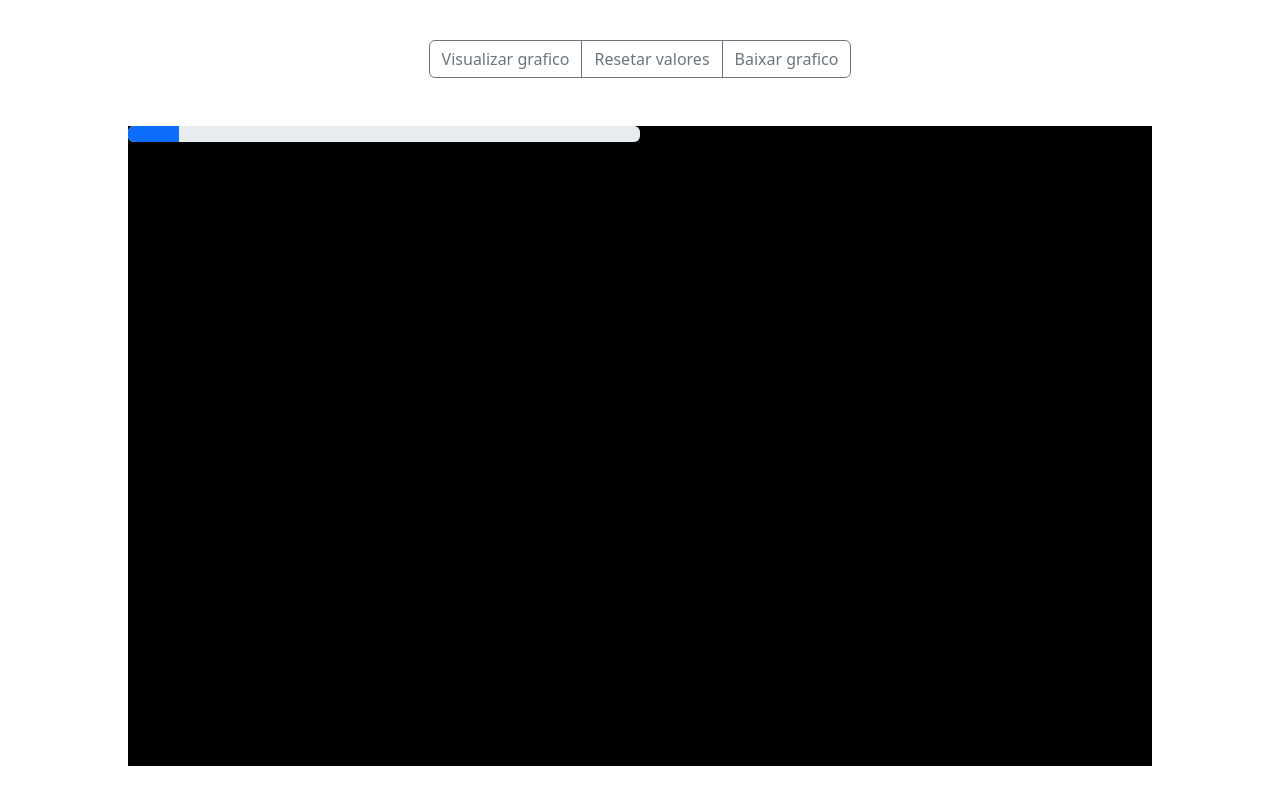
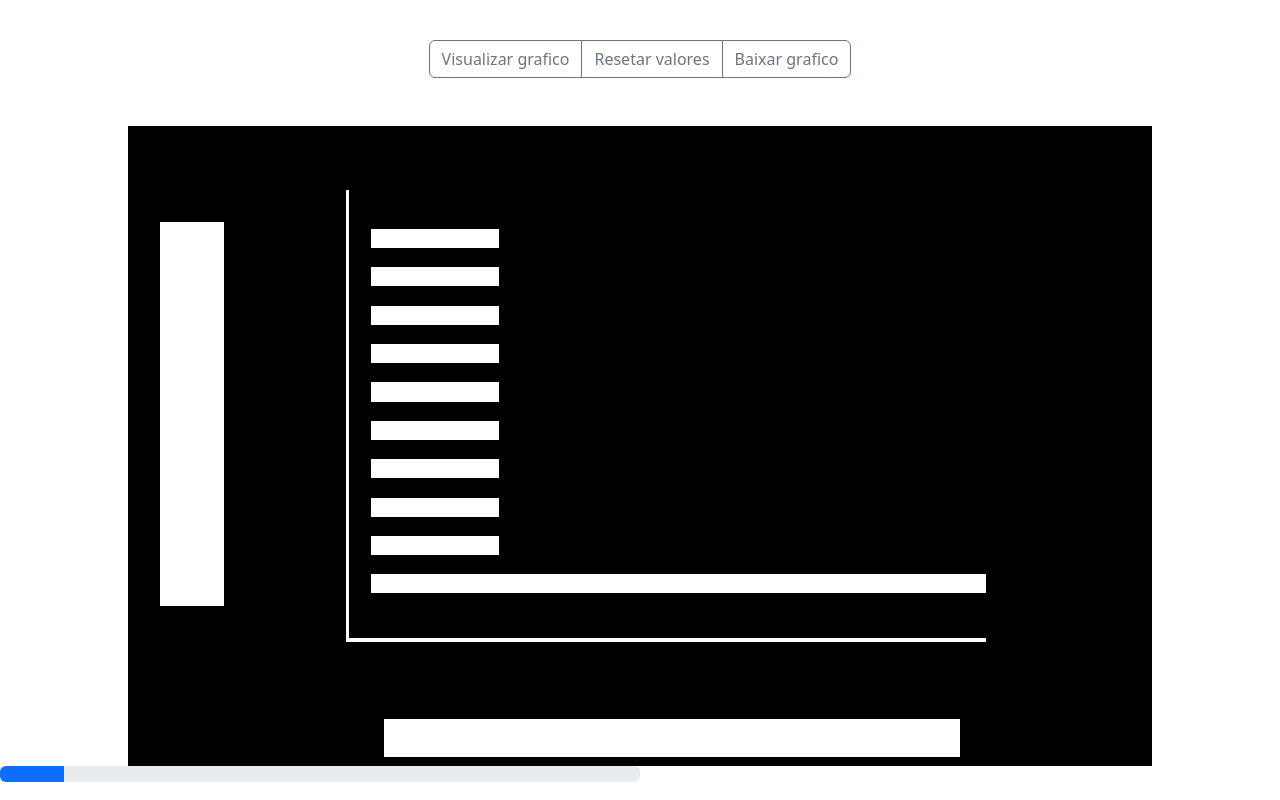
Before and after one commit to Bruno-Gabriel-dos-santos/site_cinza-site_plot, a plain HTML site: page plot.html in a window 1280 px wide. Shown: the part 1600-2400 px from the top of the page. Drawn offline with nearby package versions, Linux system fonts and the light colour scheme.

Commit message:
Update plot.html

```diff
--- a/plot.html
+++ b/plot.html
@@ -522,13 +522,30 @@
           <br><br>
           <div style="height: 50vw;width:80vw;margin:auto;background-color: black;">
 
-            <div class="progress w-50 " >
+            <div style="height: 5vw;width:30vw;margin-left: -10vw;background-color: white;position: relative;top: 20vw;transform: rotate(90deg);"> </div>
 
-                <div class="progress-bar" style="width: 10%;"> </div>
-            </div>
+            <div style="height: 35vw;width:0.3vw;margin-left: 17vw;background-color: white;position: relative;top: 0vw;"> </div>
+
+
+            <div style="height: 1.5vw;width:10vw;margin-left: 19vw;background-color: white;position: relative;top: -32vw;"> </div>
+            <div style="height: 1.5vw;width:10vw;margin-left: 19vw;background-color: white;position: relative;top: -30.5vw;"> </div>
+            <div style="height: 1.5vw;width:10vw;margin-left: 19vw;background-color: white;position: relative;top: -29vw;"> </div>
+            <div style="height: 1.5vw;width:10vw;margin-left: 19vw;background-color: white;position: relative;top: -27.5vw;"> </div>
+            <div style="height: 1.5vw;width:10vw;margin-left: 19vw;background-color: white;position: relative;top: -26vw;"> </div>
+            <div style="height: 1.5vw;width:10vw;margin-left: 19vw;background-color: white;position: relative;top: -24.5vw;"> </div>
+            <div style="height: 1.5vw;width:10vw;margin-left: 19vw;background-color: white;position: relative;top: -23vw;"> </div>
+            <div style="height: 1.5vw;width:10vw;margin-left: 19vw;background-color: white;position: relative;top: -21.5vw;"> </div>
+            <div style="height: 1.5vw;width:10vw;margin-left: 19vw;background-color: white;position: relative;top: -20vw;"> </div>
+            <div style="height: 1.5vw;width:48vw;margin-left: 19vw;background-color: white;position: relative;top: -18.5vw;"> </div>
+
+            <div style="height: 0.3vw;width:50vw;margin-left: 17vw;background-color: white;position: relative;top: -15vw;"> </div>
+            <div style="height: 3vw;width:45vw;margin-left: 20vw;background-color: white;position: relative;top: -9vw;"> </div>
 
           </div>
+          <div class="progress w-50 " >
 
+            <div class="progress-bar" style="width: 10%;"> </div>
+          </div>
 
           <div class="container-fluid bg-dark p-4 text-white" id="rodape" style="margin-top:5vw;">
 
```
